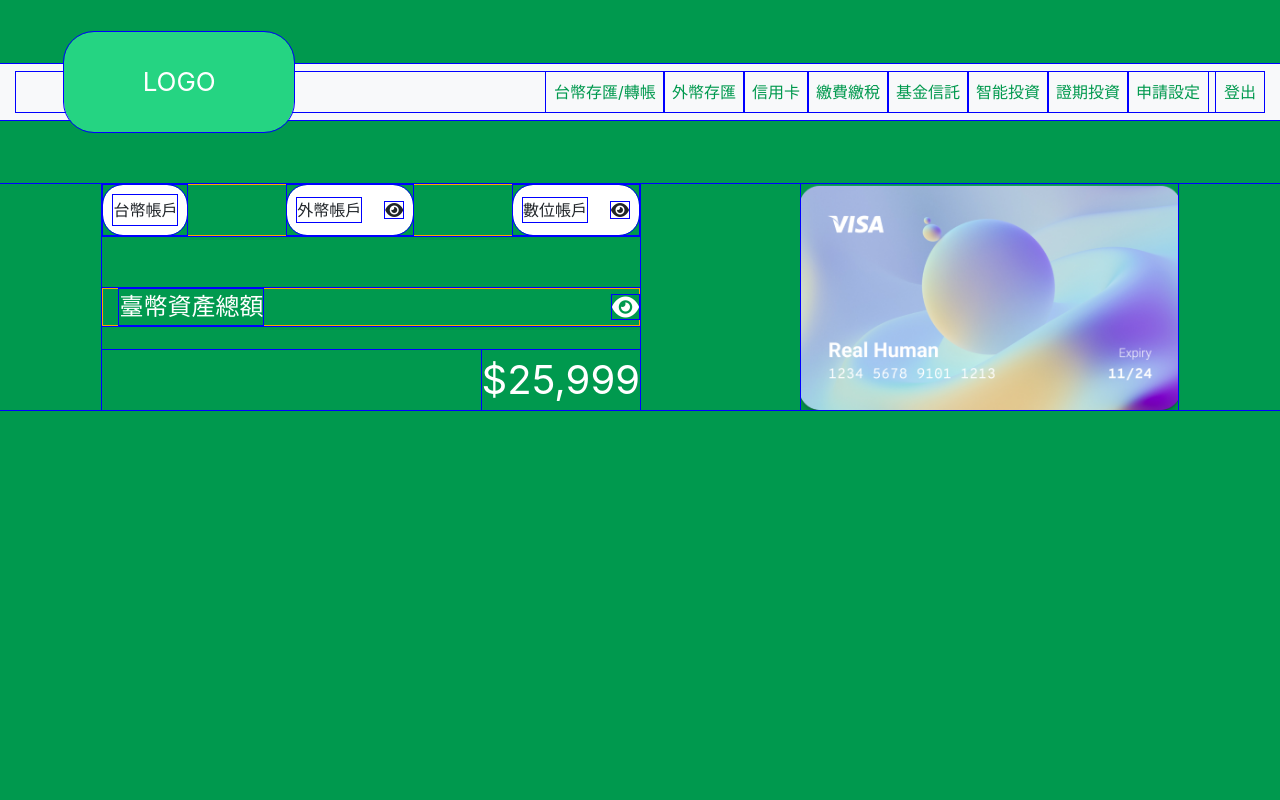
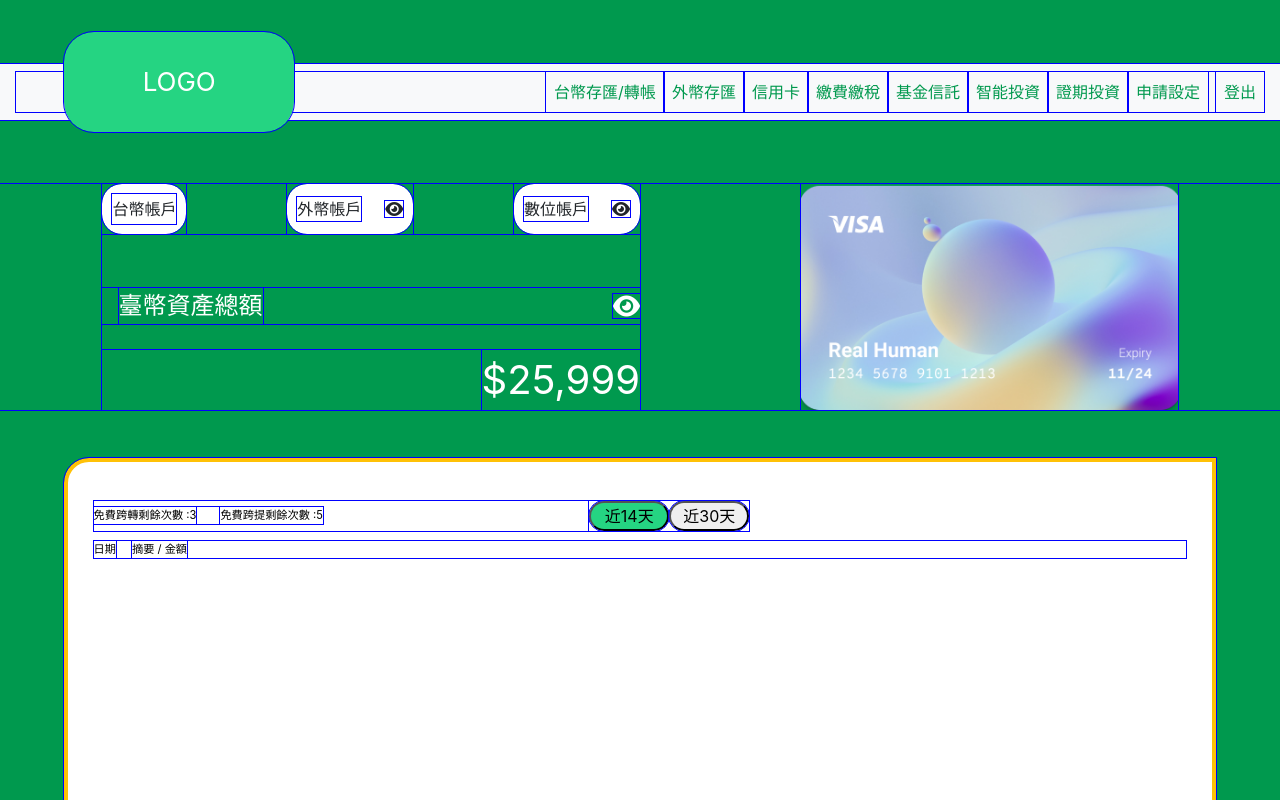
Before and after one commit to TerryLiu5269/myhomework, an Angular app: page / in a window 1280 px wide. Shown: the top 800 px of the page. Built offline with nearby package versions, Linux system fonts and the light colour scheme.

Commit message:
do something

```diff
--- a/src/app/account-board/account-board.component.css
+++ b/src/app/account-board/account-board.component.css
@@ -22,13 +22,10 @@ p{
 }
 
 .accountArea{
-  border: 1px solid rgb(255, 166, 0);
   justify-content: space-between;
-
 }
 
 .moneyShowArea {
-  border: 1px solid rgb(255, 166, 0);
   display: flex;
   justify-content: space-between;
   align-items: center;
--- a/src/app/app.component.html
+++ b/src/app/app.component.html
@@ -1,6 +1,7 @@
 <div class="myContainer">
   <div class="navArea">
     <app-nav></app-nav>
-    <app-account-board></app-account-board>
   </div>
+  <app-account-board></app-account-board>
+  <app-list-board></app-list-board>
 </div>
--- a/src/app/app.module.ts
+++ b/src/app/app.module.ts
@@ -7,6 +7,8 @@ import { NavComponent } from './nav/nav.component';
 import { AccountBoardComponent } from './account-board/account-board.component';
 import { AccountComponent } from './account/account.component';
 import { AccountSubComponent } from './account-sub/account-sub.component';
+import { ListBoardComponent } from './list-board/list-board.component';
+import { ListComponent } from './list/list.component';
 
 @NgModule({
   declarations: [
@@ -14,7 +16,9 @@ import { AccountSubComponent } from './account-sub/account-sub.component';
     NavComponent,
     AccountBoardComponent,
     AccountComponent,
-    AccountSubComponent
+    AccountSubComponent,
+    ListBoardComponent,
+    ListComponent
   ],
   imports: [
     BrowserModule,
--- /dev/null
+++ b/src/app/list-board/list-board.component.css
@@ -0,0 +1,34 @@
+p{
+  margin: 0;
+  color: black;
+  font-size: 0.7em;
+}
+
+.myContainer {
+  width: 90%;
+  height: 70vh;
+  margin: 0 auto;
+  border: 4px solid #FFC107;
+  border-radius: 25px 0;
+  background-color: #fff;
+  padding: 3% 2% 0 2%;
+}
+
+.topArea {
+  width: 60%;
+  align-items: center;
+  justify-content: space-between;
+}
+
+.topAreaSub {
+  margin-top: 1%;
+}
+
+button {
+  width: 80px;
+  border-radius: 20px;
+}
+
+button:nth-child(1){
+  background-color: #25D482;
+}
--- /dev/null
+++ b/src/app/list-board/list-board.component.html
@@ -0,0 +1,17 @@
+<div class="myContainer mt-5">
+  <div class="topArea d-flex">
+    <div class="textArea d-flex">
+      <p class="">免費跨轉剩餘次數 :3</p>
+      <p class="ml-4 ">免費跨提剩餘次數 :5</p>
+    </div>
+    <div class="buttonArea d-flex">
+      <button>近14天</button>
+      <button>近30天</button>
+    </div>
+  </div>
+  <div class="topAreaSub d-flex">
+    <p class="">日期</p>
+    <p class="ml-3">摘要 / 金額</p>
+  </div>
+</div>
+<app-list></app-list>
--- /dev/null
+++ b/src/app/list-board/list-board.component.ts
@@ -0,0 +1,15 @@
+import { Component, OnInit } from '@angular/core';
+
+@Component({
+  selector: 'app-list-board',
+  templateUrl: './list-board.component.html',
+  styleUrls: ['./list-board.component.css']
+})
+export class ListBoardComponent implements OnInit {
+
+  constructor() { }
+
+  ngOnInit(): void {
+  }
+
+}
--- /dev/null
+++ b/src/app/list/list.component.html
@@ -0,0 +1,3 @@
+<div class="myContainer">
+
+</div>
--- /dev/null
+++ b/src/app/list/list.component.ts
@@ -0,0 +1,15 @@
+import { Component, OnInit } from '@angular/core';
+
+@Component({
+  selector: 'app-list',
+  templateUrl: './list.component.html',
+  styleUrls: ['./list.component.css']
+})
+export class ListComponent implements OnInit {
+
+  constructor() { }
+
+  ngOnInit(): void {
+  }
+
+}
```
Also changed, not shown: src/app/list/list.component.css (added).
